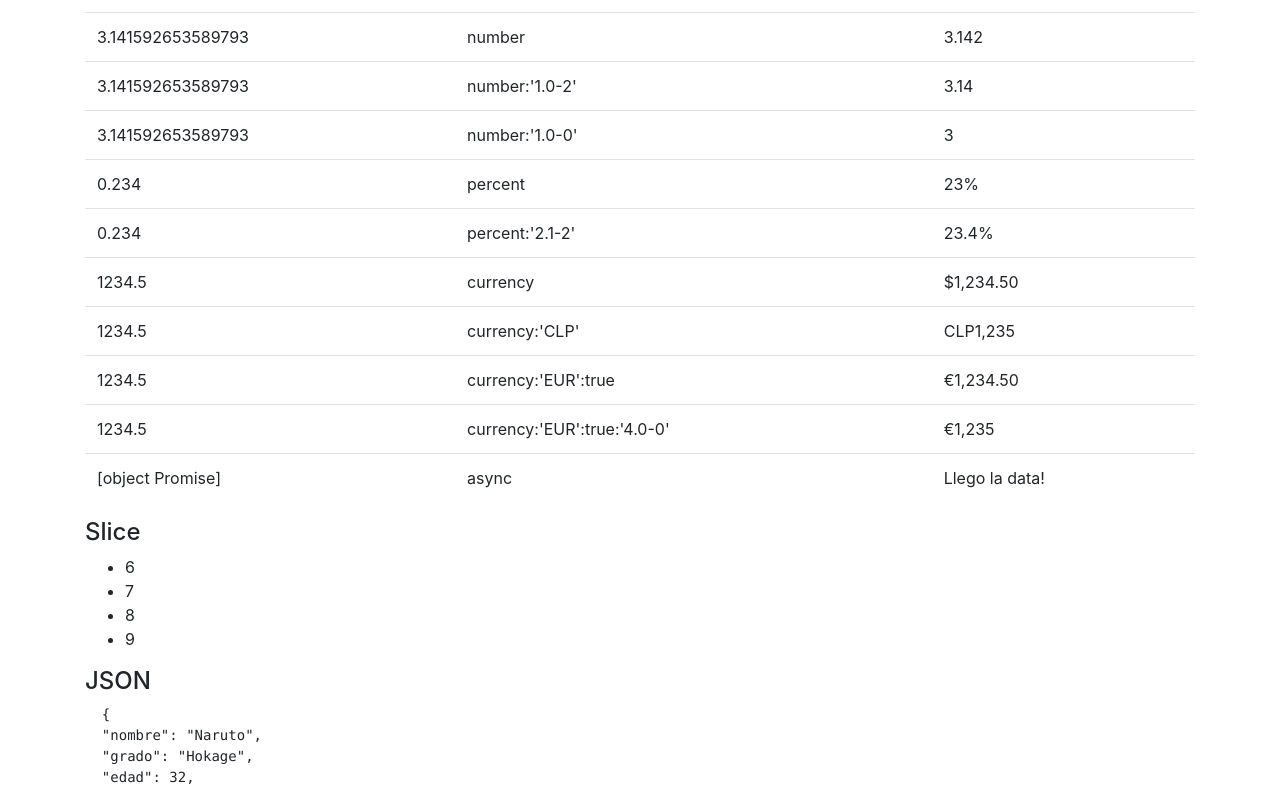
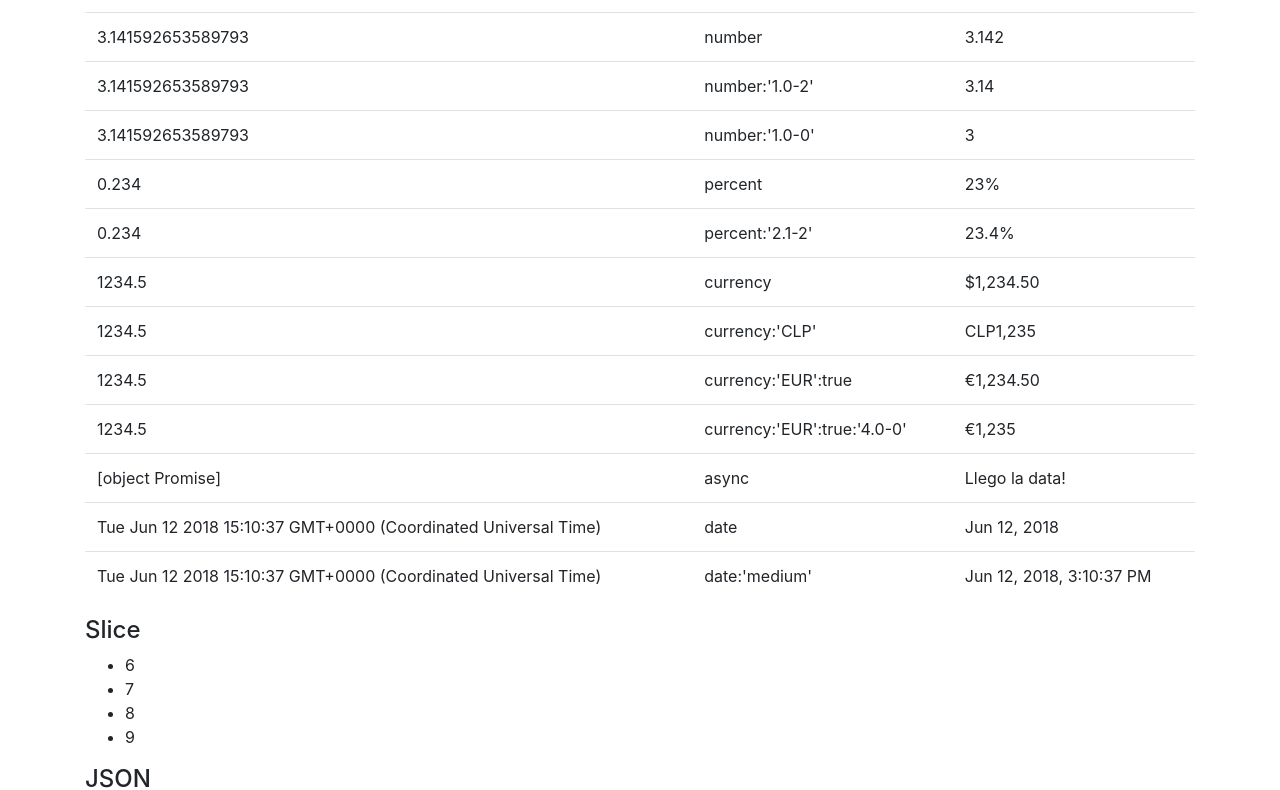
Before and after one commit to ecreyes/AngularPipes, an Angular app: page / in a window 1280 px wide. Shown: the part 388-1178 px from the top of the page. Built offline with nearby package versions, Linux system fonts and the light colour scheme.

Commit message:
Pipe Date

```diff
--- a/src/app/app.component.html
+++ b/src/app/app.component.html
@@ -86,6 +86,16 @@
         <td>async</td>
         <td>{{valorDePromesa | async}}</td>
       </tr>
+      <tr>
+        <td>{{fecha}}</td>
+        <td>date</td>
+        <td>{{fecha | date}}</td>
+      </tr>
+      <tr>
+        <td>{{fecha}}</td>
+        <td>date:'medium'</td>
+        <td>{{fecha | date:'medium'}}</td>
+      </tr>
     </tbody>
   </table>
 
--- a/src/app/app.component.ts
+++ b/src/app/app.component.ts
@@ -1,5 +1,4 @@
 import { Component } from '@angular/core';
-import { reject } from 'q';
 
 @Component({
   selector: 'app-root',
@@ -26,4 +25,6 @@ export class AppComponent {
   valorDePromesa = new Promise( (resolve,reject)=>{
     setTimeout(()=>resolve("Llego la data!"),3500);
   });
+
+  fecha = new Date();
 }
--- a/src/app/app.module.ts
+++ b/src/app/app.module.ts
@@ -1,6 +1,5 @@
 import { BrowserModule } from '@angular/platform-browser';
-import { NgModule } from '@angular/core';
-
+import { NgModule} from '@angular/core';
 import { AppComponent } from './app.component';
 
 @NgModule({
@@ -10,7 +9,8 @@ import { AppComponent } from './app.component';
   imports: [
     BrowserModule
   ],
-  providers: [],
+  providers: [
+  ],
   bootstrap: [AppComponent]
 })
 export class AppModule { }
```
